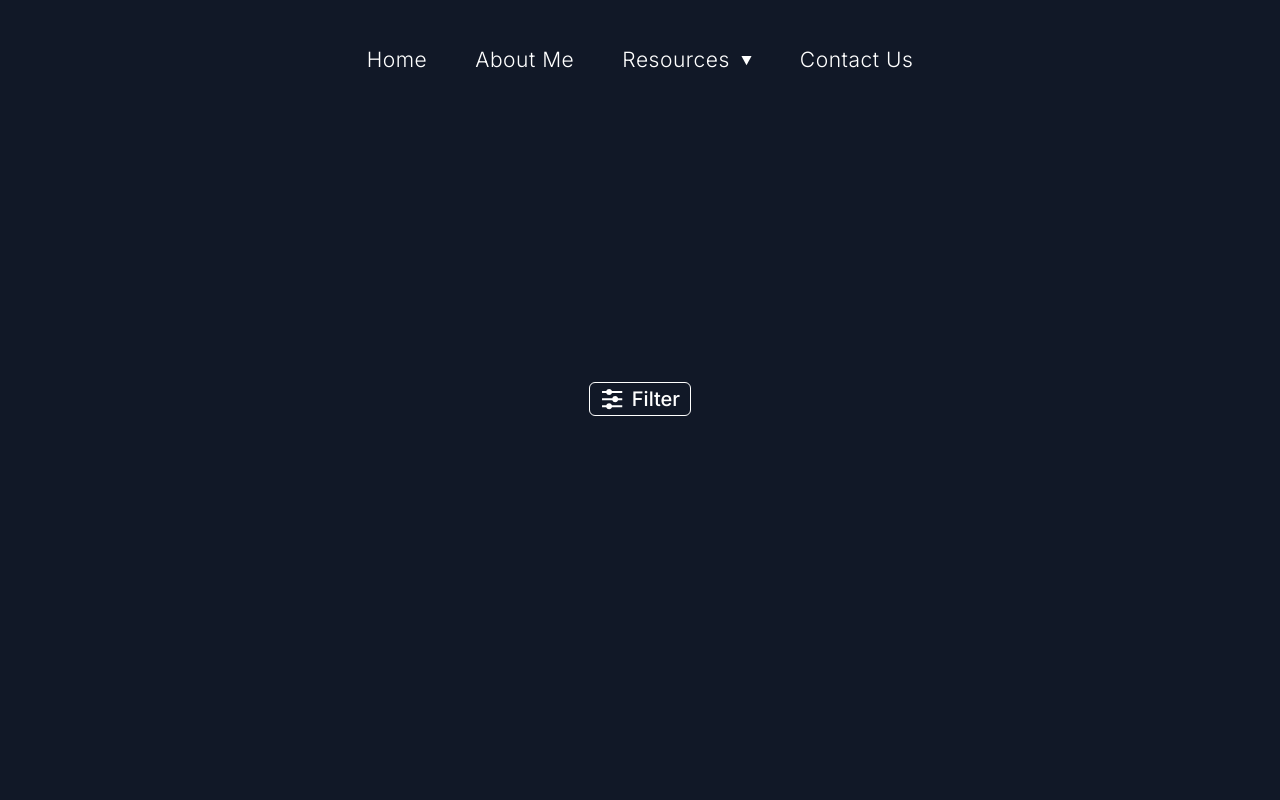
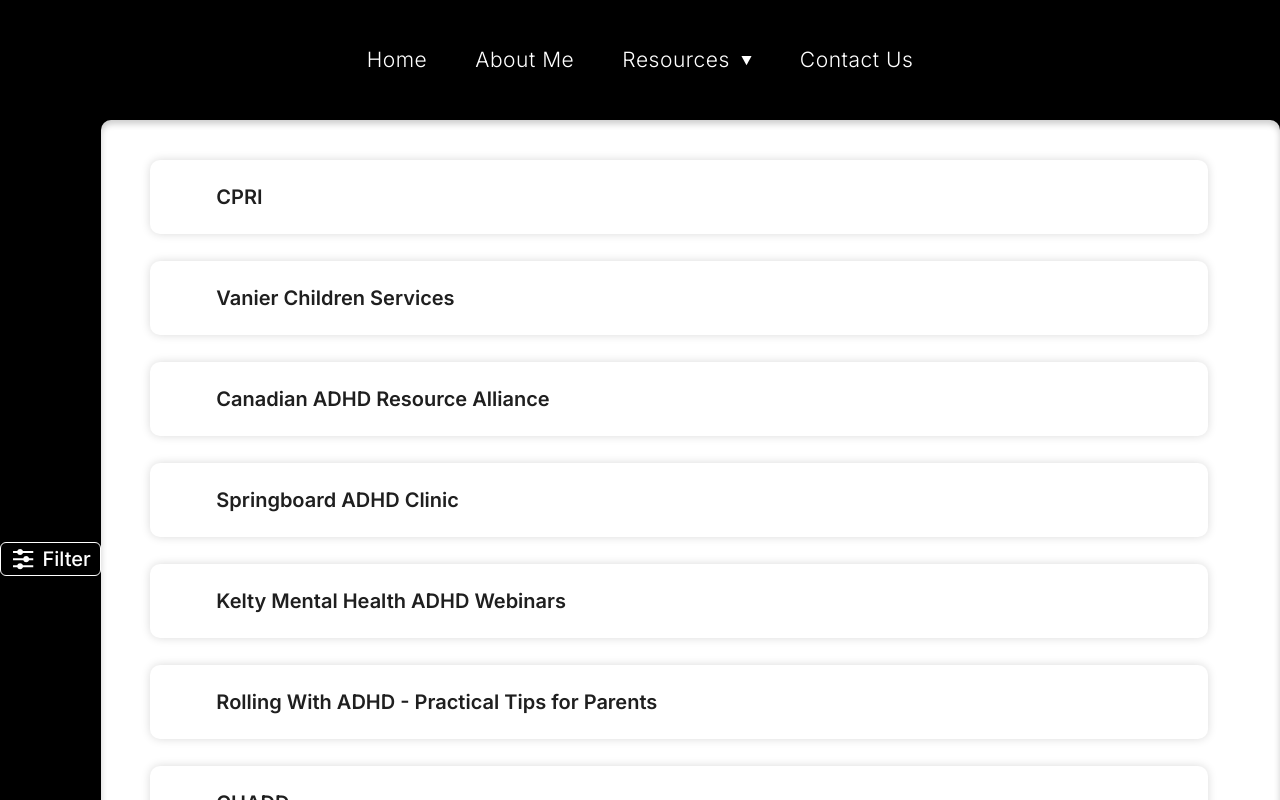
Before and after one commit to topcowmoo/areca-vestiaria, a React (Vite) app: page /parenting-resources in a window 1280 px wide. Shown: the top 800 px of the page. Built offline with nearby package versions, Linux system fonts and the light colour scheme; a web font is replaced by a local one.

Commit message:
added directory.jsx

```diff
--- a/src/components/Directory.jsx
+++ b/src/components/Directory.jsx
@@ -1,31 +1,29 @@
-import { useEffect, useState } from "react";
 import PropTypes from "prop-types";
-import { collectionData } from "../data/collectionData";
+import { useMemo } from "react";
 
-function Directory({ searchQuery, category }) {
-  const [filteredData, setFilteredData] = useState([]);
+function Directory({ filteredData }) {
+  console.log("Directory component received filteredData:", filteredData);
 
-  useEffect(() => {
-    let data = collectionData;
-
-    if (category) {
-      data = data.filter((item) => item.category === category);
-    }
-
-    if (searchQuery) {
-      data = data.filter((item) =>
-        item.title.toLowerCase().includes(searchQuery.toLowerCase())
-      );
-    }
-
-    setFilteredData(data);
-    console.log("Filtered Data: ", data);
-  }, [searchQuery, category]);
+  // Calculate the dynamic height
+  const itemHeight = 120; // Approximate height of each item in pixels
+  const padding = 40; // Top and bottom padding of the container
+  const maxItems = 8; // Maximum number of items before the height stops increasing
+  const dynamicHeight = useMemo(() => {
+    const numItems = Math.min(filteredData.length, maxItems);
+    return numItems * itemHeight + padding;
+  }, [filteredData]);
 
   return (
-    <div className="w-[1200px] h-[846px] px-[39px] pt-[20px] pb-[20px] bg-white rounded-[10px] shadow-inner mt-[120px] flex">
+    <div
+      className="w-[1200px] px-[39px] pt-[20px] pb-[20px] bg-white rounded-[10px] shadow-inner mt-[120px] flex"
+      style={{
+        height: `${dynamicHeight}px`,
+        minHeight: "400px", // Minimum height to maintain design
+      }}
+    >
       <div className="flex flex-col gap-[27px] h-full overflow-y-auto pr-[33px] pl-[10px] custom-scrollbar w-full pt-[20px] pb-[20px]">
-        {filteredData.map((item) => (
+        {filteredData.length > 0 ? (
+          filteredData.map((item) => (
             <a
               key={item.id}
               href={item.link}
@@ -35,15 +33,19 @@ function Directory({ searchQuery, category }) {
             >
               {item.title}
             </a>
-        ))}
+          ))
+        ) : (
+          <div className="block px-[66px] py-[23px] bg-white rounded-[10px] shadow-custom-light text-[#1f1f1f] text-xl font-semibold font-['Inter'] text-left">
+            No results found
+          </div>
+        )}
       </div>
     </div>
   );
 }
 
 Directory.propTypes = {
-  searchQuery: PropTypes.string,
-  category: PropTypes.string,
+  filteredData: PropTypes.array.isRequired,
 };
 
 export default Directory;
--- a/src/components/GeneralFilter.jsx
+++ b/src/components/GeneralFilter.jsx
@@ -1,49 +1,53 @@
-import { useState, useMemo } from "react"; // Importing useState and useMemo hooks from React
-import { collectionData } from "../data/collectionData"; // Importing collectionData from the data file
-import { RiEqualizerFill } from "react-icons/ri"; // Importing the filter icon
+import { useState, useMemo, useEffect } from "react";
+import PropTypes from "prop-types";
+import { collectionData } from "../data/collectionData";
+import { RiEqualizerFill } from "react-icons/ri";
 
-const GeneralFilter = ({ currentPage }) => {
-  const [showFilterBox, setShowFilterBox] = useState(false); // State to manage the visibility of the filter box
+const GeneralFilter = ({ currentPage, setFilteredData }) => {
+  const [showFilterBox, setShowFilterBox] = useState(false);
 
-  // Combined state to manage checked state of resource format checkboxes
   const [checkedKinds, setCheckedKinds] = useState({
     Article: false,
     Video: false,
     Book: false,
   });
 
-  // useMemo is used here to optimize the performance of filtering the data.
-  // It will recompute the filtered data only when `checkedKinds` or `currentPage` change.
   const filteredData = useMemo(() => {
-    const kinds = Object.keys(checkedKinds).filter((kind) => checkedKinds[kind]); // Get the kinds that are checked
+    console.log("Filtering data with the following criteria:");
+    console.log("Checked Kinds:", checkedKinds);
 
-    // Early exit if no filters are active
+    const kinds = Object.keys(checkedKinds).filter((kind) => checkedKinds[kind]);
+
     if (kinds.length === 0) {
-      return collectionData.filter((item) => item.category === currentPage); // Return all resources for the current page if no filters are selected
+      console.log("No filters applied, returning all data for:", currentPage);
+      return collectionData.filter((item) => item.category === currentPage);
     }
 
-    return collectionData.filter((item) => {
-      const kindMatch = kinds.length > 0 ? kinds.includes(item.kind) : true; // Check if the item kind matches the selected kinds
-      return item.category === currentPage && kindMatch; // Return items that match the category and kind
+    const filtered = collectionData.filter((item) => {
+      const kindMatch = kinds.length > 0 ? kinds.includes(item.kind) : true;
+      return item.category === currentPage && kindMatch;
     });
-  }, [checkedKinds, currentPage]); // Recompute filteredData when checkedKinds or currentPage change
 
-  console.log(filteredData);
+    console.log("Filtered Data:", filtered);
+    return filtered;
+  }, [checkedKinds, currentPage]);
 
-  // Handle checkbox change for resource format
+  useEffect(() => {
+    console.log("Setting filtered data in parent component:", filteredData);
+    setFilteredData(filteredData);
+  }, [filteredData, setFilteredData]);
+
   const handleKindCheckboxChange = (e) => {
     const { value, checked } = e.target;
-    setCheckedKinds((prev) => ({ ...prev, [value]: checked })); // Update checkedKinds state based on the checkbox value and checked status
+    setCheckedKinds((prev) => ({ ...prev, [value]: checked }));
   };
 
-  // Toggle the visibility of the filter box
   const toggleFilterBox = () => {
-    setShowFilterBox((prevState) => !prevState); // Toggle the state of showFilterBox
+    setShowFilterBox((prevState) => !prevState);
   };
 
   return (
     <div>
-      {/* Filter button */}
       <div
         className={`h-[33.95px] px-[9.59px] py-[4.47px] rounded-md border justify-start items-center gap-[7.67px] inline-flex cursor-pointer ${
           showFilterBox ? "bg-white border-white" : "border-white"
@@ -54,7 +58,7 @@ const GeneralFilter = ({ currentPage }) => {
           <div className="w-[81.96px] h-[25px] relative flex items-center">
             <RiEqualizerFill
               className="w-[24.29px] h-[24.29px] left-0 absolute"
-              style={{ color: "black" }} // Set the icon color to black when the filter box is open
+              style={{ color: "black" }}
             />
             <div className="left-[31.96px] absolute text-black text-xl font-medium font-['Inter']">
               Filter
@@ -65,7 +69,7 @@ const GeneralFilter = ({ currentPage }) => {
           <>
             <RiEqualizerFill
               className="w-[24.29px] h-[24.29px]"
-              style={{ color: "white" }} // Set the icon color to white when the filter box is closed
+              style={{ color: "white" }}
             />
             <div className="text-white text-xl font-medium font-['Inter']">
               Filter
@@ -75,7 +79,6 @@ const GeneralFilter = ({ currentPage }) => {
       </div>
       {showFilterBox && (
         <div className="mt-4">
-          {/* Filter options */}
           <div className="w-[282px] px-4 pt-7 pb-[69px] bg-[#e8e8e8]/20 rounded-[10px] border border-white backdrop-blur-[24.90px] flex-col justify-start items-start gap-[15px] inline-flex">
             <div className="text-white text-[32px] font-semibold font-['Inter']">Filter</div>
             <hr className="border-t border-white w-full" />
@@ -92,7 +95,9 @@ const GeneralFilter = ({ currentPage }) => {
                       className="custom-checkbox"
                     />
                   </div>
-                  <div className="text-white text-base font-medium font-['Urbanist'] leading-normal tracking-tight">{kind}</div>
+                  <div className="text-white text-base font-medium font-['Urbanist'] leading-normal tracking-tight">
+                    {kind}
+                  </div>
                 </div>
               ))}
             </div>
@@ -103,4 +108,9 @@ const GeneralFilter = ({ currentPage }) => {
   );
 };
 
+GeneralFilter.propTypes = {
+  currentPage: PropTypes.string.isRequired,
+  setFilteredData: PropTypes.func.isRequired,
+};
+
 export default GeneralFilter;
--- a/src/components/GeneralResourceFilterBox.jsx
+++ b/src/components/GeneralResourceFilterBox.jsx
@@ -1,18 +1,16 @@
-import { useState, useMemo } from "react"; // Importing useState and useMemo hooks from React
-import { collectionData } from "../data/collectionData"; // Importing collectionData from the data file
-import { RiEqualizerFill } from "react-icons/ri"; // Importing the filter icon
+import { useState, useMemo, useEffect } from "react";
+import PropTypes from "prop-types";
+import { collectionData } from "../data/collectionData";
+import { RiEqualizerFill } from "react-icons/ri";
 
-// Map of subcategory labels to keys
 const subcategoryLabels = {
   Guideline: "Guideline",
   General: "General",
   "Borderline Personality Disorder": "Borderline Personality Disorder",
 };
 
-const GeneralResourceFilterBox = () => {
-  const [showFilterBox, setShowFilterBox] = useState(false); // State to manage the visibility of the filter box
-
-  // Combined state to manage checked state of resource format checkboxes
+const GeneralResourceFilterBox = ({ currentPage, setFilteredData }) => {
+  const [showFilterBox, setShowFilterBox] = useState(false);
   const [checkedKinds, setCheckedKinds] = useState({
     Article: false,
     Video: false,
@@ -25,61 +23,66 @@ const GeneralResourceFilterBox = () => {
     General: false,
   });
 
-  // useMemo is used here to optimize the performance of filtering the data.
-  // It will recompute the filtered data only when `checkedKinds` or `selectedSubcategories` change.
   const filteredData = useMemo(() => {
+    console.log("Filtering data with the following criteria:");
+    console.log("Checked Kinds:", checkedKinds);
+    console.log("Selected Subcategories:", selectedSubcategories);
+
     const kinds = Object.keys(checkedKinds).filter(
       (kind) => checkedKinds[kind]
-    ); // Get the kinds that are checked
+    );
     const activeSubcategories = Object.keys(selectedSubcategories).filter(
       (key) => selectedSubcategories[key]
-    ); // Get the subcategories that are selected
+    );
 
-    // Early exit if no filters are active
     if (kinds.length === 0 && activeSubcategories.length === 0) {
+      console.log("No filters applied, returning all data for:", currentPage);
       return collectionData.filter(
-        (item) => item.category === "General Resources"
-      ); // Return all parenting resources if no filters are selected
+        (item) => item.category === currentPage
+      );
     }
 
-    return collectionData.filter((item) => {
-      const kindMatch = kinds.length > 0 ? kinds.includes(item.kind) : true; // Check if the item kind matches the selected kinds
+    const filtered = collectionData.filter((item) => {
+      const kindMatch = kinds.length > 0 ? kinds.includes(item.kind) : true;
       const subCategoryMatch =
         activeSubcategories.length > 0
           ? activeSubcategories.some((subCategory) =>
               item.subCategory.includes(subcategoryLabels[subCategory])
             )
-          : true; // Check if the item subcategory matches the selected subcategories
+          : true;
       return (
-        item.category === "General Resources" && kindMatch && subCategoryMatch
-      ); // Return items that match the category, kind, and subcategory
+        item.category === currentPage && kindMatch && subCategoryMatch
+      );
     });
-  }, [checkedKinds, selectedSubcategories]); // Recompute filteredData when checkedKinds or selectedSubcategories change
-  console.log(filteredData);
 
-  // Handle checkbox change for resource format
+    console.log("Filtered Data:", filtered);
+    return filtered;
+  }, [checkedKinds, selectedSubcategories, currentPage]);
+
+  useEffect(() => {
+    console.log("Setting filtered data in parent component:", filteredData);
+    setFilteredData(filteredData);
+  }, [filteredData, setFilteredData]);
+
   const handleKindCheckboxChange = (e) => {
     const { value, checked } = e.target;
-    setCheckedKinds((prev) => ({ ...prev, [value]: checked })); // Update checkedKinds state based on the checkbox value and checked status
+    setCheckedKinds((prev) => ({ ...prev, [value]: checked }));
   };
 
-  // Handle checkbox change for subcategories
   const handleSubcategoryCheckboxChange = (e) => {
     const { value, checked } = e.target;
     setSelectedSubcategories((prev) => ({
       ...prev,
       [value]: checked,
-    })); // Update selectedSubcategories state based on the checkbox value and checked status
+    }));
   };
 
-  // Toggle the visibility of the filter box
   const toggleFilterBox = () => {
-    setShowFilterBox((prevState) => !prevState); // Toggle the state of showFilterBox
+    setShowFilterBox((prevState) => !prevState);
   };
 
   return (
     <div>
-      {/* Filter button */}
       <div
         className={`h-[33.95px] px-[9.59px] py-[4.47px] rounded-md border justify-start items-center gap-[7.67px] inline-flex cursor-pointer ${
           showFilterBox ? "bg-white border-white" : "border-white"
@@ -90,7 +93,7 @@ const GeneralResourceFilterBox = () => {
           <div className="w-[81.96px] h-[25px] relative flex items-center">
             <RiEqualizerFill
               className="w-[24.29px] h-[24.29px] left-0 absolute"
-              style={{ color: "black" }} // Set the icon color to black when the filter box is open
+              style={{ color: "black" }}
             />
             <div className="left-[31.96px] absolute text-black text-xl font-medium font-['Inter']">
               Filter
@@ -101,7 +104,7 @@ const GeneralResourceFilterBox = () => {
           <>
             <RiEqualizerFill
               className="w-[24.29px] h-[24.29px]"
-              style={{ color: "white" }} // Set the icon color to white when the filter box is closed
+              style={{ color: "white" }}
             />
             <div className="text-white text-xl font-medium font-['Inter']">
               Filter
@@ -111,7 +114,6 @@ const GeneralResourceFilterBox = () => {
       </div>
       {showFilterBox && (
         <div className="mt-4">
-          {/* Filter options */}
           <div className="w-[282px] px-4 pt-7 pb-[69px] bg-[#e8e8e8]/20 rounded-[10px] border border-white backdrop-blur-[24.90px] flex-col justify-start items-start gap-[15px] inline-flex">
             <div className="text-white text-[32px] font-semibold font-['Inter']">
               Filter
@@ -172,4 +174,9 @@ const GeneralResourceFilterBox = () => {
   );
 };
 
+GeneralResourceFilterBox.propTypes = {
+  currentPage: PropTypes.string.isRequired,
+  setFilteredData: PropTypes.func.isRequired,
+};
+
 export default GeneralResourceFilterBox;
--- a/src/components/ParentingFilterBox.jsx
+++ b/src/components/ParentingFilterBox.jsx
@@ -1,8 +1,8 @@
-import { useState, useMemo } from "react"; // Importing useState and useMemo hooks from React
-import { collectionData } from "../data/collectionData"; // Importing collectionData from the data file
-import { RiEqualizerFill } from "react-icons/ri"; // Importing the filter icon
+import { useState, useMemo, useEffect } from "react";
+import PropTypes from "prop-types";
+import { collectionData } from "../data/collectionData";
+import { RiEqualizerFill } from "react-icons/ri";
 
-// Map of subcategory labels to keys
 const subcategoryLabels = {
   "Local Services": "Local Services",
   "Sex Discussion": "Sex Discussion",
@@ -11,10 +11,8 @@ const subcategoryLabels = {
   General: "General",
 };
 
-const ParentingFilterBox = () => {
-  const [showFilterBox, setShowFilterBox] = useState(false); // State to manage the visibility of the filter box
-
-  // Combined state to manage checked state of resource format checkboxes
+const ParentingFilterBox = ({ currentPage, setFilteredData }) => {
+  const [showFilterBox, setShowFilterBox] = useState(false);
   const [checkedKinds, setCheckedKinds] = useState({
     Article: false,
     Video: false,
@@ -29,55 +27,60 @@ const ParentingFilterBox = () => {
     General: false,
   });
 
-  // useMemo is used here to optimize the performance of filtering the data.
-  // It will recompute the filtered data only when `checkedKinds` or `selectedSubcategories` change.
   const filteredData = useMemo(() => {
-    const kinds = Object.keys(checkedKinds).filter((kind) => checkedKinds[kind]); // Get the kinds that are checked
+    console.log("Filtering data with the following criteria:");
+    console.log("Checked Kinds:", checkedKinds);
+    console.log("Selected Subcategories:", selectedSubcategories);
+
+    const kinds = Object.keys(checkedKinds).filter((kind) => checkedKinds[kind]);
     const activeSubcategories = Object.keys(selectedSubcategories).filter(
       (key) => selectedSubcategories[key]
-    ); // Get the subcategories that are selected
+    );
 
-    // Early exit if no filters are active
     if (kinds.length === 0 && activeSubcategories.length === 0) {
-      return collectionData.filter((item) => item.category === "Parenting Resources"); // Return all parenting resources if no filters are selected
+      console.log("No filters applied, returning all data for:", currentPage);
+      return collectionData.filter((item) => item.category === currentPage);
     }
 
-    return collectionData.filter((item) => {
-      const kindMatch = kinds.length > 0 ? kinds.includes(item.kind) : true; // Check if the item kind matches the selected kinds
+    const filtered = collectionData.filter((item) => {
+      const kindMatch = kinds.length > 0 ? kinds.includes(item.kind) : true;
       const subCategoryMatch =
         activeSubcategories.length > 0
           ? activeSubcategories.some((subCategory) =>
               item.subCategory.includes(subcategoryLabels[subCategory])
             )
-          : true; // Check if the item subcategory matches the selected subcategories
-      return item.category === "Parenting Resources" && kindMatch && subCategoryMatch; // Return items that match the category, kind, and subcategory
+          : true;
+      return item.category === currentPage && kindMatch && subCategoryMatch;
     });
-  }, [checkedKinds, selectedSubcategories]); // Recompute filteredData when checkedKinds or selectedSubcategories change
-  console.log(filteredData);
 
-  // Handle checkbox change for resource format
+    console.log("Filtered Data:", filtered);
+    return filtered;
+  }, [checkedKinds, selectedSubcategories, currentPage]);
+
+  useEffect(() => {
+    console.log("Setting filtered data in ParentingResources:", filteredData);
+    setFilteredData(filteredData);
+  }, [filteredData, setFilteredData]);
+
   const handleKindCheckboxChange = (e) => {
     const { value, checked } = e.target;
-    setCheckedKinds((prev) => ({ ...prev, [value]: checked })); // Update checkedKinds state based on the checkbox value and checked status
+    setCheckedKinds((prev) => ({ ...prev, [value]: checked }));
   };
 
-  // Handle checkbox change for subcategories
   const handleSubcategoryCheckboxChange = (e) => {
     const { value, checked } = e.target;
     setSelectedSubcategories((prev) => ({
       ...prev,
       [value]: checked,
-    })); // Update selectedSubcategories state based on the checkbox value and checked status
+    }));
   };
 
-  // Toggle the visibility of the filter box
   const toggleFilterBox = () => {
-    setShowFilterBox((prevState) => !prevState); // Toggle the state of showFilterBox
+    setShowFilterBox((prevState) => !prevState);
   };
 
   return (
     <div>
-      {/* Filter button */}
       <div
         className={`h-[33.95px] px-[9.59px] py-[4.47px] rounded-md border justify-start items-center gap-[7.67px] inline-flex cursor-pointer ${
           showFilterBox ? "bg-white border-white" : "border-white"
@@ -88,7 +91,7 @@ const ParentingFilterBox = () => {
           <div className="w-[81.96px] h-[25px] relative flex items-center">
             <RiEqualizerFill
               className="w-[24.29px] h-[24.29px] left-0 absolute"
-              style={{ color: "black" }} // Set the icon color to black when the filter box is open
+              style={{ color: "black" }}
             />
             <div className="left-[31.96px] absolute text-black text-xl font-medium font-['Inter']">
               Filter
@@ -99,7 +102,7 @@ const ParentingFilterBox = () => {
           <>
             <RiEqualizerFill
               className="w-[24.29px] h-[24.29px]"
-              style={{ color: "white" }} // Set the icon color to white when the filter box is closed
+              style={{ color: "white" }}
             />
             <div className="text-white text-xl font-medium font-['Inter']">
               Filter
@@ -109,7 +112,6 @@ const ParentingFilterBox = () => {
       </div>
       {showFilterBox && (
         <div className="mt-4">
-          {/* Filter options */}
           <div className="w-[282px] px-4 pt-7 pb-[69px] bg-[#e8e8e8]/20 rounded-[10px] border border-white backdrop-blur-[24.90px] flex-col justify-start items-start gap-[15px] inline-flex">
             <div className="text-white text-[32px] font-semibold font-['Inter']">Filter</div>
             <hr className="border-t border-white w-full" />
@@ -156,4 +158,9 @@ const ParentingFilterBox = () => {
   );
 };
 
+ParentingFilterBox.propTypes = {
+  currentPage: PropTypes.string.isRequired,
+  setFilteredData: PropTypes.func.isRequired,
+};
+
 export default ParentingFilterBox;
--- a/src/pages/CouplesResources.jsx
+++ b/src/pages/CouplesResources.jsx
@@ -1,11 +1,16 @@
+import { useState } from "react";
 import GeneralFilter from "../components/GeneralFilter";
+import Directory from "../components/Directory";
 
-function couplesResources() {
+function CouplesResources() {
+  const [filteredData, setFilteredData] = useState([]);
+
   return (
     <div className="flex items-center justify-center min-h-screen bg-black">
-    <GeneralFilter currentPage="Couples Resources" />
-  </div>
-  )
+      <GeneralFilter currentPage="Couples Resources" setFilteredData={setFilteredData} />
+      <Directory filteredData={filteredData} />
+    </div>
+  );
 }
 
-export default couplesResources
+export default CouplesResources;
--- a/src/pages/GeneralResources.jsx
+++ b/src/pages/GeneralResources.jsx
@@ -1,9 +1,15 @@
+import { useState } from "react";
 import GeneralResourceFilterBox from "../components/GeneralResourceFilterBox";
+import Directory from "../components/Directory";
 
 function GeneralResources() {
+  const [filteredData, setFilteredData] = useState([]);
+  const category = "General Resources";
+
   return (
     <div className="flex items-center justify-center min-h-screen bg-gray-900">
-      <GeneralResourceFilterBox />
+      <GeneralResourceFilterBox currentPage={category} setFilteredData={setFilteredData} />
+      <Directory filteredData={filteredData} />
     </div>
   );
 }
--- a/src/pages/ParentingResources.jsx
+++ b/src/pages/ParentingResources.jsx
@@ -1,11 +1,17 @@
-import ParentingFilterBox from '../components/ParentingFilterBox';
+import { useState } from "react";
+import ParentingFilterBox from "../components/ParentingFilterBox";
+import Directory from "../components/Directory";
 
-function parentingResources() {
+function ParentingResources() {
+  const [filteredData, setFilteredData] = useState([]);
+  const category = "Parenting Resources";
+
   return (
-    <div className="flex items-center justify-center min-h-screen bg-gray-900">
-        <ParentingFilterBox />
-      </div>
-  )
+    <div className="flex items-center justify-center min-h-screen bg-black">
+      <ParentingFilterBox currentPage={category} setFilteredData={setFilteredData} />
+      <Directory filteredData={filteredData} />
+    </div>
+  );
 }
 
-export default parentingResources
+export default ParentingResources;
```
Lines whose indentation alone changed are shown as unchanged.
